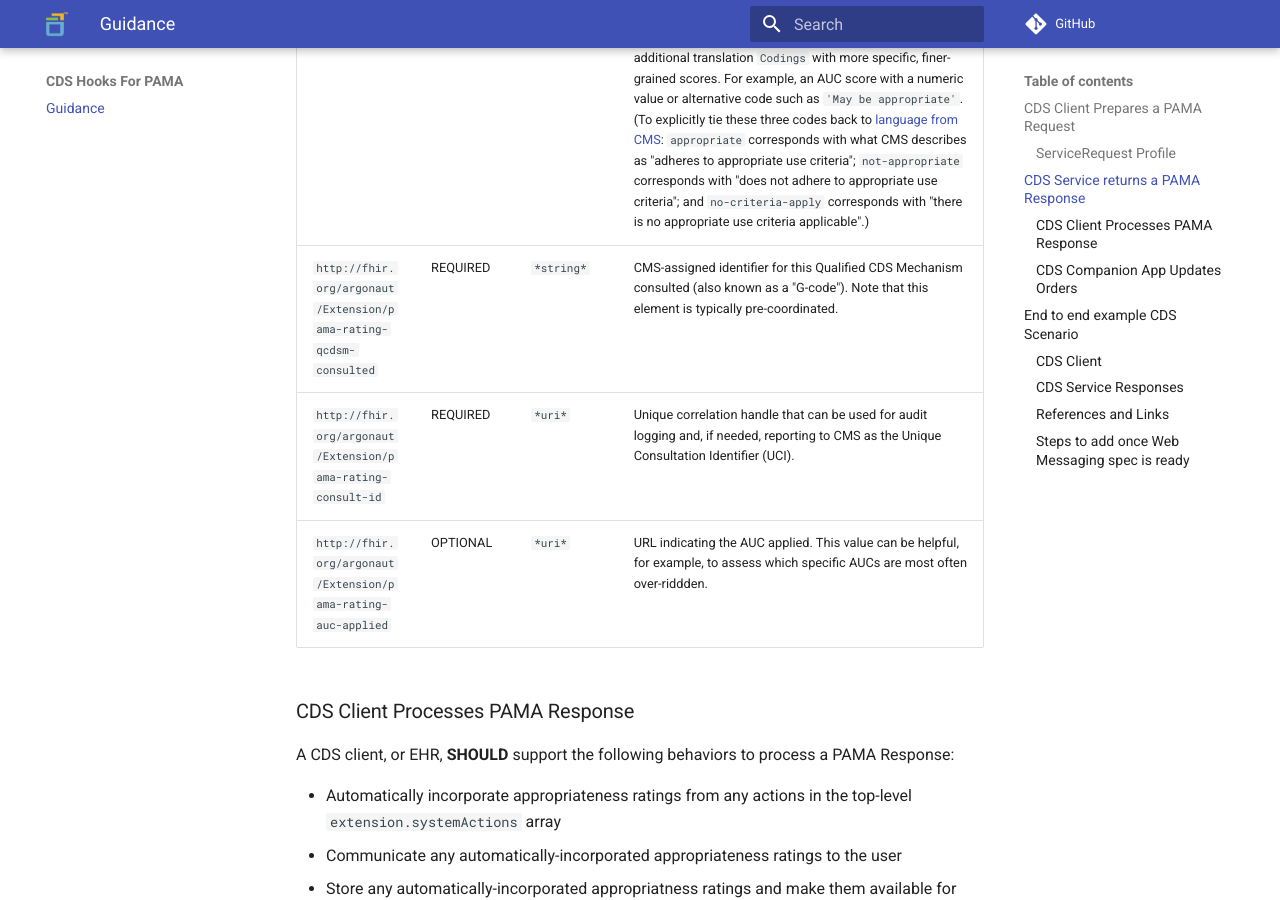
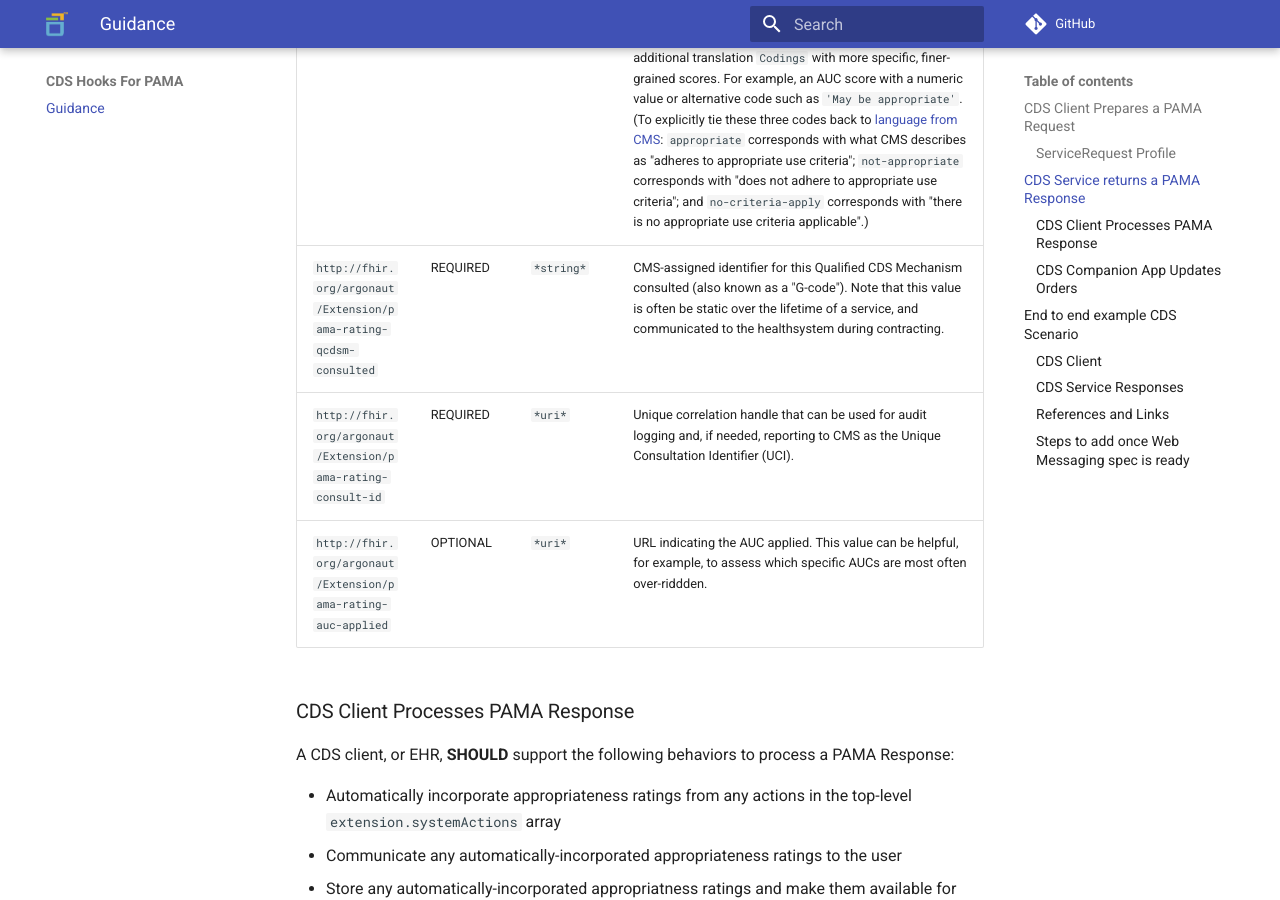
Before and after one commit to argonautproject/cds-hooks-for-pama, an MkDocs documentation site: the page built from docs/index.md, in a window 1280 px wide and 900 px high, scrolled down 2812 px. Built offline with MkDocs 1.6.1 and Material for MkDocs 9.7.7, drawn with Linux system fonts in a browser that asks for light colours; comment, search, counter and statistics services are not loaded.

Commit message:
don't use term pre-coordinated.
small language improvements

```diff
--- a/docs/index.md
+++ b/docs/index.md
@@ -56,7 +56,7 @@ Argonaut FHIR extensions for PAMA, within each `**ServiceRequest**` resource to
 | Field | Optionality | Type | Description |
 | ----- | -------- | ---- | ---- |
 | `http://fhir.org/argonaut/Extension/pama-rating` | REQUIRED | `*CodeableConcept*` | MUST include a Coding with system `http://fhir.org/argonaut/CodeSystem/pama-rating` and code `appropriate` or `not-appropriate` or `no-criteria-apply`. If a CDS Service cannot assign one of these three codes to a given `ServiceRequest`, then it SHALL NOT include the undetermined `ServiceRequest` within the `systemActions` list. qCDSMs MAY include additional translation `Codings` with more specific, finer-grained scores. For example, an AUC score with a numeric value or alternative code such as `'May be appropriate'`. (To explicitly tie these three codes back to [language from CMS](https://www.cms.gov/Regulations-and-Guidance/Guidance/Transmittals/2018Downloads/R2040OTN.pdf): `appropriate` corresponds with what CMS describes as "adheres to appropriate use criteria"; `not-appropriate` corresponds with "does not adhere to appropriate use criteria"; and `no-criteria-apply` corresponds with "there is no appropriate use criteria applicable".) |
-| `http://fhir.org/argonaut/Extension/pama-rating-qcdsm-consulted` | REQUIRED | `*string*` | CMS-assigned identifier for this Qualified CDS Mechanism consulted (also known as a "G-code"). Note that this element is typically pre-coordinated.|
+| `http://fhir.org/argonaut/Extension/pama-rating-qcdsm-consulted` | REQUIRED | `*string*` | CMS-assigned identifier for this Qualified CDS Mechanism consulted (also known as a "G-code"). Note that this value is often be static over the lifetime of a service, and communicated to the healthsystem during contracting.|
 | `http://fhir.org/argonaut/Extension/pama-rating-consult-id` | REQUIRED | `*uri*` | Unique correlation handle that can be used for audit logging and, if needed, reporting to CMS as the Unique Consultation Identifier (UCI). |
 | `http://fhir.org/argonaut/Extension/pama-rating-auc-applied	` | OPTIONAL | `*uri*` | URL indicating the AUC applied. This value can be helpful, for example, to assess which specific AUCs are most often over-riddden. |
 
```
